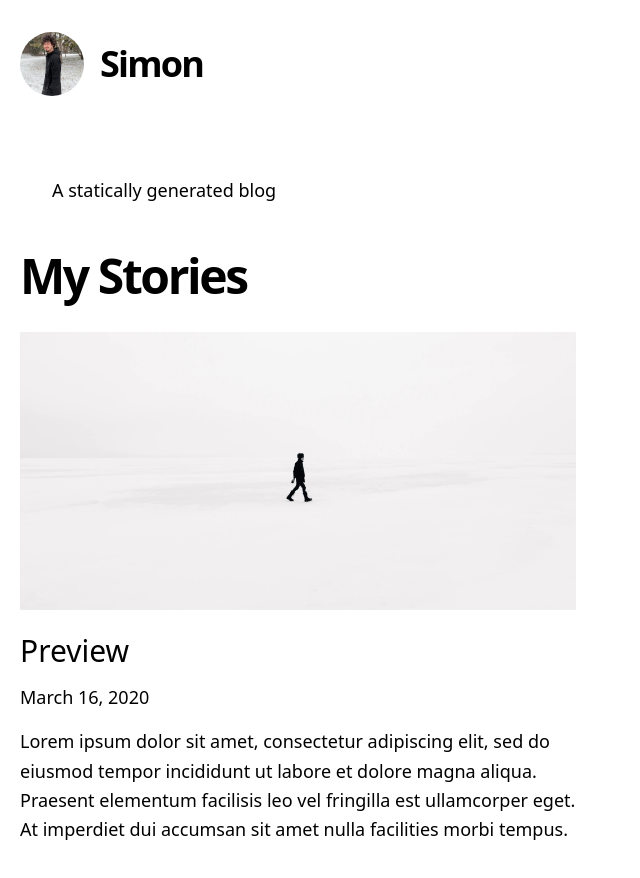
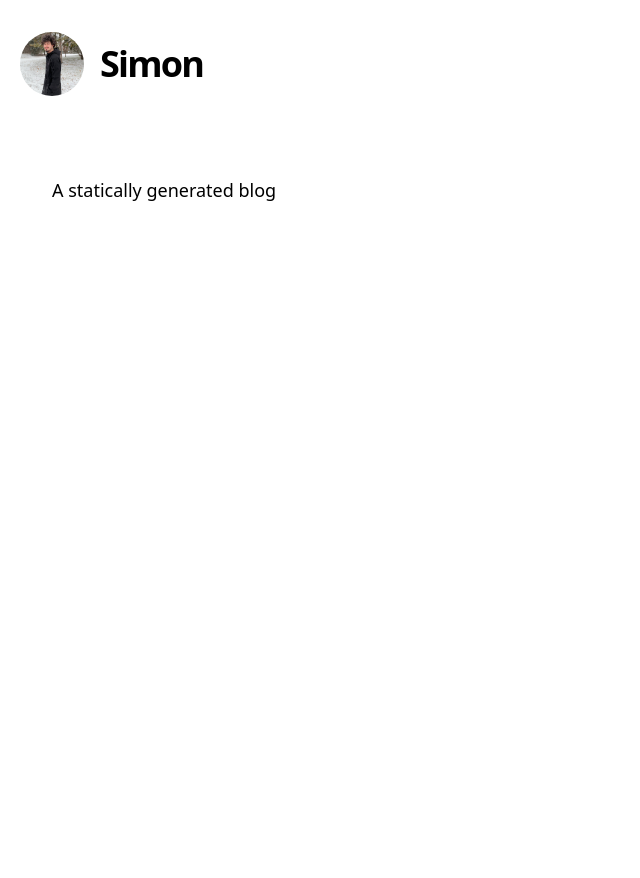
Before and after one commit to simoncrypta/simoncrypta, a Next.js app: page / in a window 1280 px wide. Shown: the top 878 px of the page, without its empty margins (0-640 px from the left). After the commit the page ends 832 px from the top, so only its background shows below. Built offline with nearby package versions, Linux system fonts and the light colour scheme.

Commit message:
skip the exemple blog post

```diff
--- a/pages/index.js
+++ b/pages/index.js
@@ -13,7 +13,7 @@ export default function Index({ allPosts }) {
           <title>simoncrypta.dev</title>
         </Head>
           <Intro />
-          {allPosts.length > 0 && <Stories posts={allPosts} />}
+          {allPosts.length > 1 && <Stories posts={allPosts} />}
       </Layout>
     </>
   )
```
